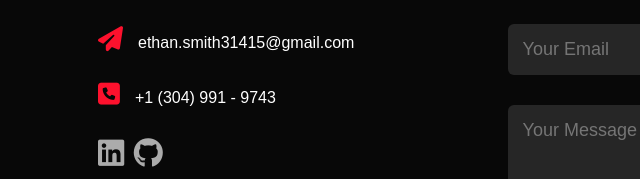
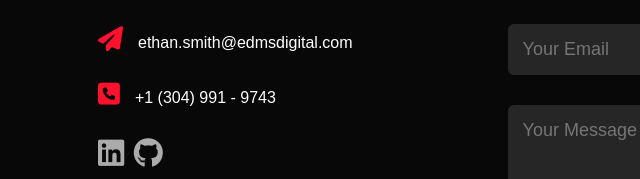
Before and after one commit to Morbid1134/edmsdigital.com, a plain HTML site: page index.html in a window 1280 px wide. Shown: the part 2988-3167 px from the top of the page, 30-670 px from the left. Drawn offline with Linux system fonts and the light colour scheme; files that its build step writes are made by us from their sources.

Commit message:
Change Email!

```diff
--- a/index.html
+++ b/index.html
@@ -173,7 +173,7 @@
             <div class="row">
                 <div class="contact-left">
                     <h1 class="sub-title">Contact Me</h1>
-                    <p><i class="fa-solid fa-paper-plane"></i>ethan.smith31415@gmail.com</p>
+                    <p><i class="fa-solid fa-paper-plane"></i>ethan.smith@edmsdigital.com</p>
                     <p><i class="fa-solid fa-square-phone"></i>+1 (304) 991 - 9743</p>
                     <div class="social-icons">
                         <a href="https://linkedin.com/in/ethansmith2024" target="_blank"><i class="fa-brands fa-linkedin"></i></a>
```
